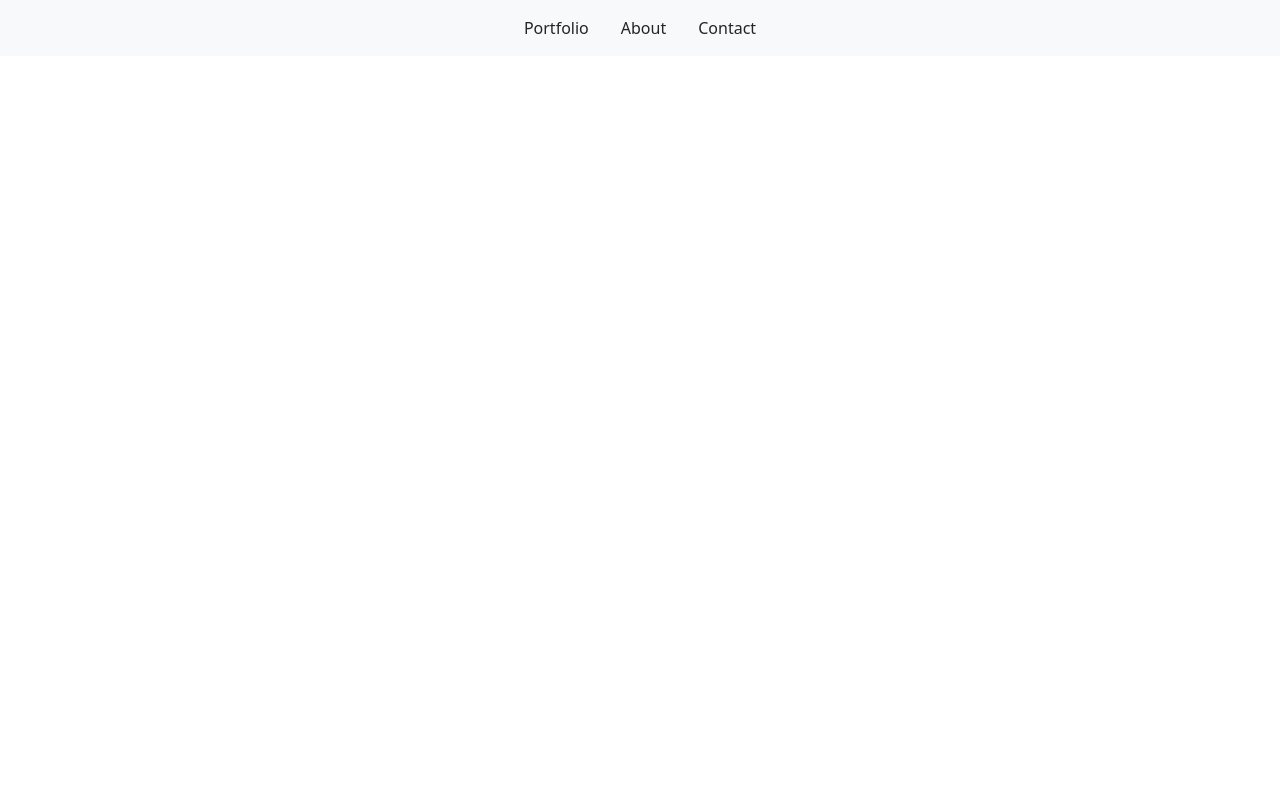
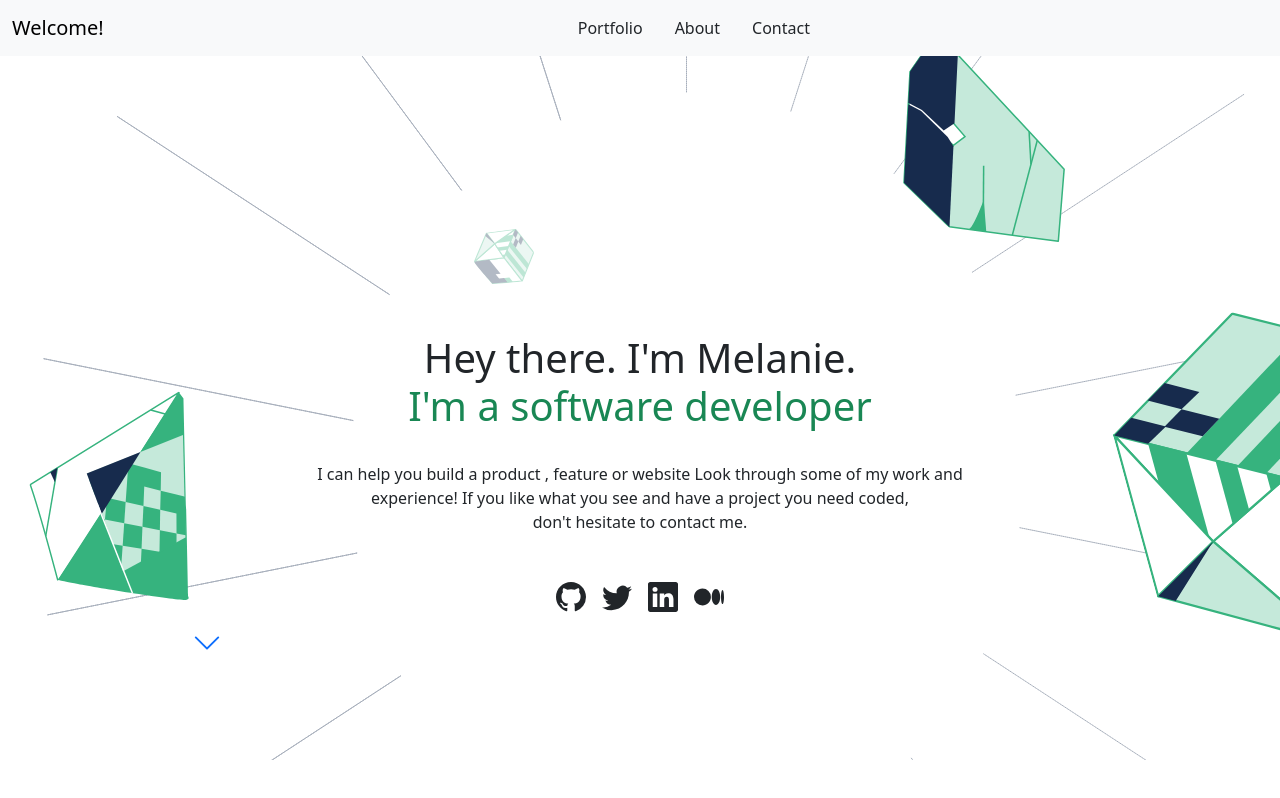
Before and after one commit to Maedea9/try-bootstrap-project, a plain HTML site: page index.html in a window 1280 px wide. Drawn offline with nearby package versions, Linux system fonts and the light colour scheme.

Commit message:
Modify sections

```diff
--- a/index.html
+++ b/index.html
@@ -12,15 +12,15 @@
 <body>
     <header class="header">
         <nav class="navbar navbar-expand-lg navbar-light bg-light">
-            <div class="container-fluid">
-              <a class="navbar-brand d-none" href="#">Navbar</a>
+            <div class="container-fluid d-flex justify-between">
+              <a class="navbar-brand" href="#">Welcome!</a>
               <button class="navbar-toggler" type="button" data-bs-toggle="collapse" data-bs-target="#navbarSupportedContent" aria-controls="navbarSupportedContent" aria-expanded="false" aria-label="Toggle navigation">
                 <span class="navbar-toggler-icon"></span>
               </button>
               <div class="collapse navbar-collapse" id="navbarSupportedContent">
                 <ul class="nav col justify-content-center">
                     <li class="nav-item">
-                      <a class="nav-link text-dark" href="#scrollspyHeading1">Portfolio</a>
+                      <a class="nav-link text-dark" href="#">Portfolio</a>
                     </li>
                     <li class="nav-item">
                       <a class="nav-link text-dark" href="#">About</a>
@@ -32,5 +32,40 @@
               </div>
             </div>
         </nav>
+    </header>
+    <div class="hero bg-image">
+      <div class="hero-body text-center m-5">
+      <h1 class="hero-title col justify-content-center pt-5 pb-4">
+        Hey there. I'm Melanie. <br><span class="text-success">I'm a software developer</span></h1>
+      <p class="hero-text col justify-content-center ">
+        I can help you build a product , feature or website Look through some
+        of my work  and <br> experience! If you like what you see and have a project
+        you need coded, <br> don't hesitate to contact me.
+      </p>
+    </div>
+    <div class="social-icons">
+      <ul class="social d-flex justify-content-center list-unstyled">
 
-    </header>
+        <li><svg xmlns="http://www.w3.org/2000/svg" width="30" height="30" fill="currentColor" class="bi bi-github mx-2" viewBox="0 0 16 16">
+          <path d="M8 0C3.58 0 0 3.58 0 8c0 3.54 2.29 6.53 5.47 7.59.4.07.55-.17.55-.38 0-.19-.01-.82-.01-1.49-2.01.37-2.53-.49-2.69-.94-.09-.23-.48-.94-.82-1.13-.28-.15-.68-.52-.01-.53.63-.01 1.08.58 1.23.82.72 1.21 1.87.87 2.33.66.07-.52.28-.87.51-1.07-1.78-.2-3.64-.89-3.64-3.95 0-.87.31-1.59.82-2.15-.08-.2-.36-1.02.08-2.12 0 0 .67-.21 2.2.82.64-.18 1.32-.27 2-.27.68 0 1.36.09 2 .27 1.53-1.04 2.2-.82 2.2-.82.44 1.1.16 1.92.08 2.12.51.56.82 1.27.82 2.15 0 3.07-1.87 3.75-3.65 3.95.29.25.54.73.54 1.48 0 1.07-.01 1.93-.01 2.2 0 .21.15.46.55.38A8.012 8.012 0 0 0 16 8c0-4.42-3.58-8-8-8z"/>
+        </svg></li>
+        <li><svg xmlns="http://www.w3.org/2000/svg" width="30" height="30" fill="currentColor" class="bi bi-twitter  mx-2" viewBox="0 0 16 16">
+          <path d="M5.026 15c6.038 0 9.341-5.003 9.341-9.334 0-.14 0-.282-.006-.422A6.685 6.685 0 0 0 16 3.542a6.658 6.658 0 0 1-1.889.518 3.301 3.301 0 0 0 1.447-1.817 6.533 6.533 0 0 1-2.087.793A3.286 3.286 0 0 0 7.875 6.03a9.325 9.325 0 0 1-6.767-3.429 3.289 3.289 0 0 0 1.018 4.382A3.323 3.323 0 0 1 .64 6.575v.045a3.288 3.288 0 0 0 2.632 3.218 3.203 3.203 0 0 1-.865.115 3.23 3.23 0 0 1-.614-.057 3.283 3.283 0 0 0 3.067 2.277A6.588 6.588 0 0 1 .78 13.58a6.32 6.32 0 0 1-.78-.045A9.344 9.344 0 0 0 5.026 15z"/>
+        </svg></li>
+        <li><svg xmlns="http://www.w3.org/2000/svg" width="30" height="30" fill="currentColor" class="bi bi-linkedin  mx-2" viewBox="0 0 16 16">
+          <path d="M0 1.146C0 .513.526 0 1.175 0h13.65C15.474 0 16 .513 16 1.146v13.708c0 .633-.526 1.146-1.175 1.146H1.175C.526 16 0 15.487 0 14.854V1.146zm4.943 12.248V6.169H2.542v7.225h2.401zm-1.2-8.212c.837 0 1.358-.554 1.358-1.248-.015-.709-.52-1.248-1.342-1.248-.822 0-1.359.54-1.359 1.248 0 .694.521 1.248 1.327 1.248h.016zm4.908 8.212V9.359c0-.216.016-.432.08-.586.173-.431.568-.878 1.232-.878.869 0 1.216.662 1.216 1.634v3.865h2.401V9.25c0-2.22-1.184-3.252-2.764-3.252-1.274 0-1.845.7-2.165 1.193v.025h-.016a5.54 5.54 0 0 1 .016-.025V6.169h-2.4c.03.678 0 7.225 0 7.225h2.4z"/>
+        </svg></li>
+        <li><svg xmlns="http://www.w3.org/2000/svg" width="30" height="30" fill="currentColor" class="bi bi-medium mx-2" viewBox="0 0 16 16">
+          <path d="M9.025 8c0 2.485-2.02 4.5-4.513 4.5A4.506 4.506 0 0 1 0 8c0-2.486 2.02-4.5 4.512-4.5A4.506 4.506 0 0 1 9.025 8zm4.95 0c0 2.34-1.01 4.236-2.256 4.236-1.246 0-2.256-1.897-2.256-4.236 0-2.34 1.01-4.236 2.256-4.236 1.246 0 2.256 1.897 2.256 4.236zM16 8c0 2.096-.355 3.795-.794 3.795-.438 0-.793-1.7-.793-3.795 0-2.096.355-3.795.794-3.795.438 0 .793 1.699.793 3.795z"/>
+        </svg></li>
+      </ul>
+    </div>
+    <a href="#" class="chevron">
+      <svg xmlns="http://www.w3.org/2000/svg" width="30" height="30" fill="currentColor" class="bi bi-chevron-down justify-content-center" viewBox="0 0 16 16">
+        <path fill-rule="evenodd" d="M1.646 4.646a.5.5 0 0 1 .708 0L8 10.293l5.646-5.647a.5.5 0 0 1 .708.708l-6 6a.5.5 0 0 1-.708 0l-6-6a.5.5 0 0 1 0-.708z"/>
+      </svg>
+    </a>
+    </div>
+    </div>
+  </body>
+  </html>
--- a/styles.css
+++ b/styles.css
@@ -0,0 +1,13 @@
+.bg-image {
+  background-image: url(images/Header-llustration-desktop.svg);
+  background-repeat: no-repeat;
+  /*background-size: cover;*/
+  padding: 18% 15%;
+  height: 80vw;
+  width: 100vw;
+  margin-top: -25vw;
+}
+
+.hero-title {
+  margin-top: 25vw;
+}
```
Also changed, not shown: images/Header-llustration-desktop.svg (added).
